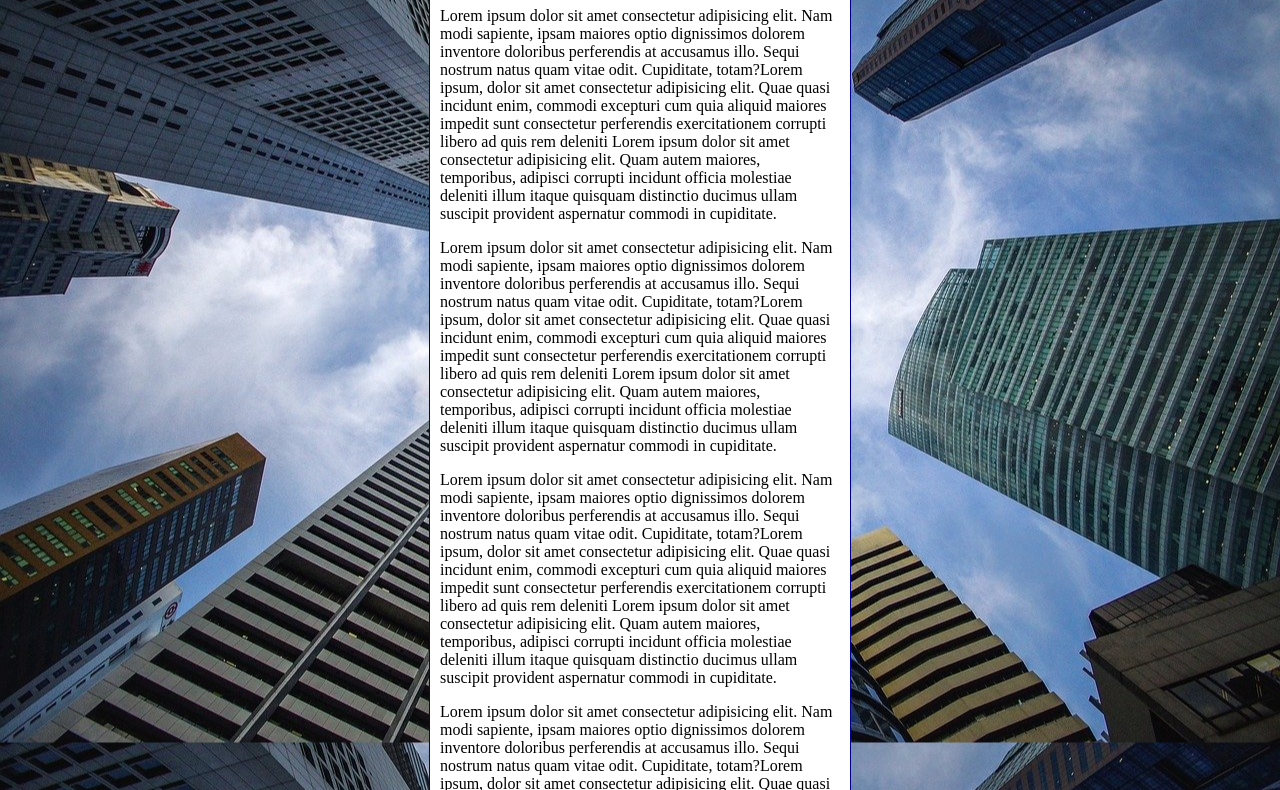
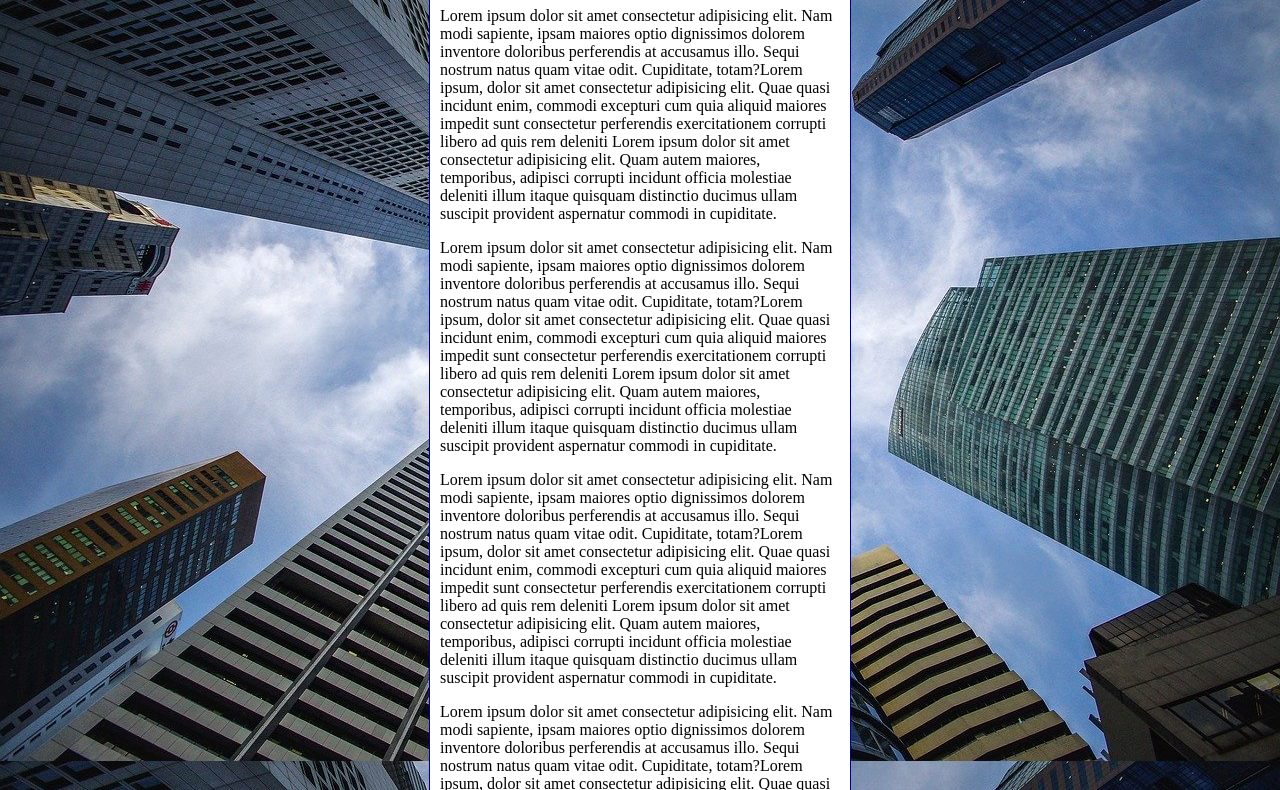
Before and after one commit to DevRamonRigonato/html-css, a plain HTML site: page exercicios/ex022/fundo006.html in a window 1280 px wide. Shown: the part 92-882 px from the top of the page. Drawn offline with Linux system fonts and the light colour scheme.

Commit message:
Update fundo006.html

```diff
--- a/exercicios/ex022/fundo006.html
+++ b/exercicios/ex022/fundo006.html
@@ -3,20 +3,28 @@
 <head>
     <meta charset="UTF-8">
     <meta name="viewport" content="width=device-width, initial-scale=1.0">
-    <title></title>
+    <title>Fundo fixo de tela</title>
     <style>
         body {
             height: 100vh;
-            background-color: black;
+            /*background-color: black;
             background-image: url('imagens/wallpaper002.jpg');
             background-position: center center;
-            background-repeat: repeat-y;
+            background-repeat: no-repeat;
+            background-size: cover;
+            background-attachment: fixed;*/
+
+            /*Shorthand - background
+            color > image > position > repeat > [size] > attachment
+            */
+
+            background: black url('imagens/wallpaper002.jpg') center center no-repeat fixed;
             background-size: cover;
         }
 
         main {
             background-color: white;
-            width: 400px;
+            max-width: 400px;
             padding: 10px;
             margin: auto;
             border: 1px solid darkblue;
```
